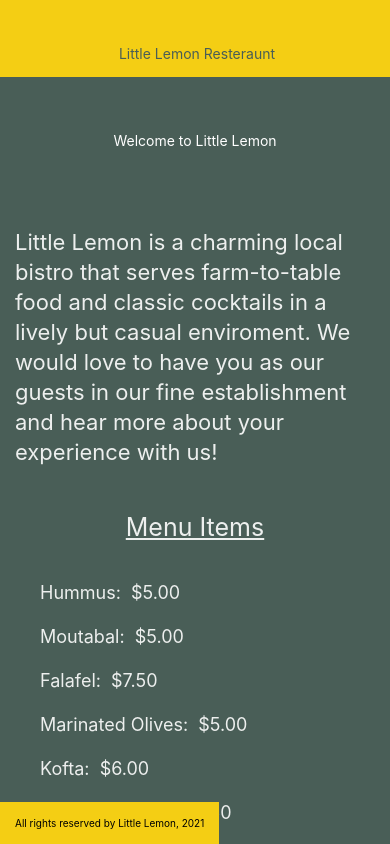
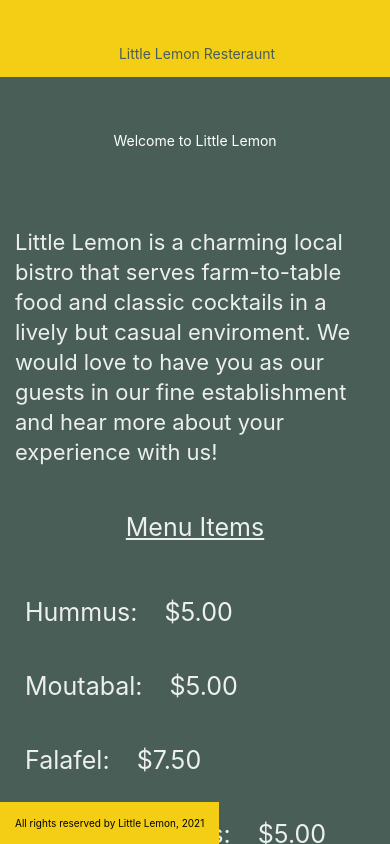
Before and after one commit to lougoncharenko/little-lemon-app, a React Native app: screen / in a window 390 px wide. Built offline with nearby package versions, Linux system fonts and the light colour scheme.

Commit message:
styled components

```diff
--- a/components/MenuItems.js
+++ b/components/MenuItems.js
@@ -34,7 +34,11 @@ export default function MenuItems() {
         </View>
         <FlatList
           data={menuItemsToDisplay}
-          renderItem={({item}) => <Text style={styles.menuItem}>{item.name}:  {item.price} </Text>}
+          renderItem={({item}) => <View style={styles.menuItems}>
+            <Text style={styles.menuItem}>{item.name}: </Text>
+            <Text style={styles.menuItem}>{item.price} </Text>
+            </View>}
+            keyExtractor = {(item) => item.id}
         />
       </View>
     );
@@ -55,13 +59,17 @@ const styles = StyleSheet.create({
      color: '#EDEFEE',
      textDecorationLine: 'underline',
     },
+    menuItems: {
+      padding: 15,
+      display: 'flex',
+      flexDirection: 'row',
+      alignItems: 'space-between'
+
+    },
     menuItem: {
       padding: 10,
-      fontSize: 18,
+      fontSize: 25,
       height: 44,
       color: '#EDEFEE',
-      paddingLeft: 40,
-      paddingHorizontal: 15,
-      display: 'flex'
     },
   });
```
